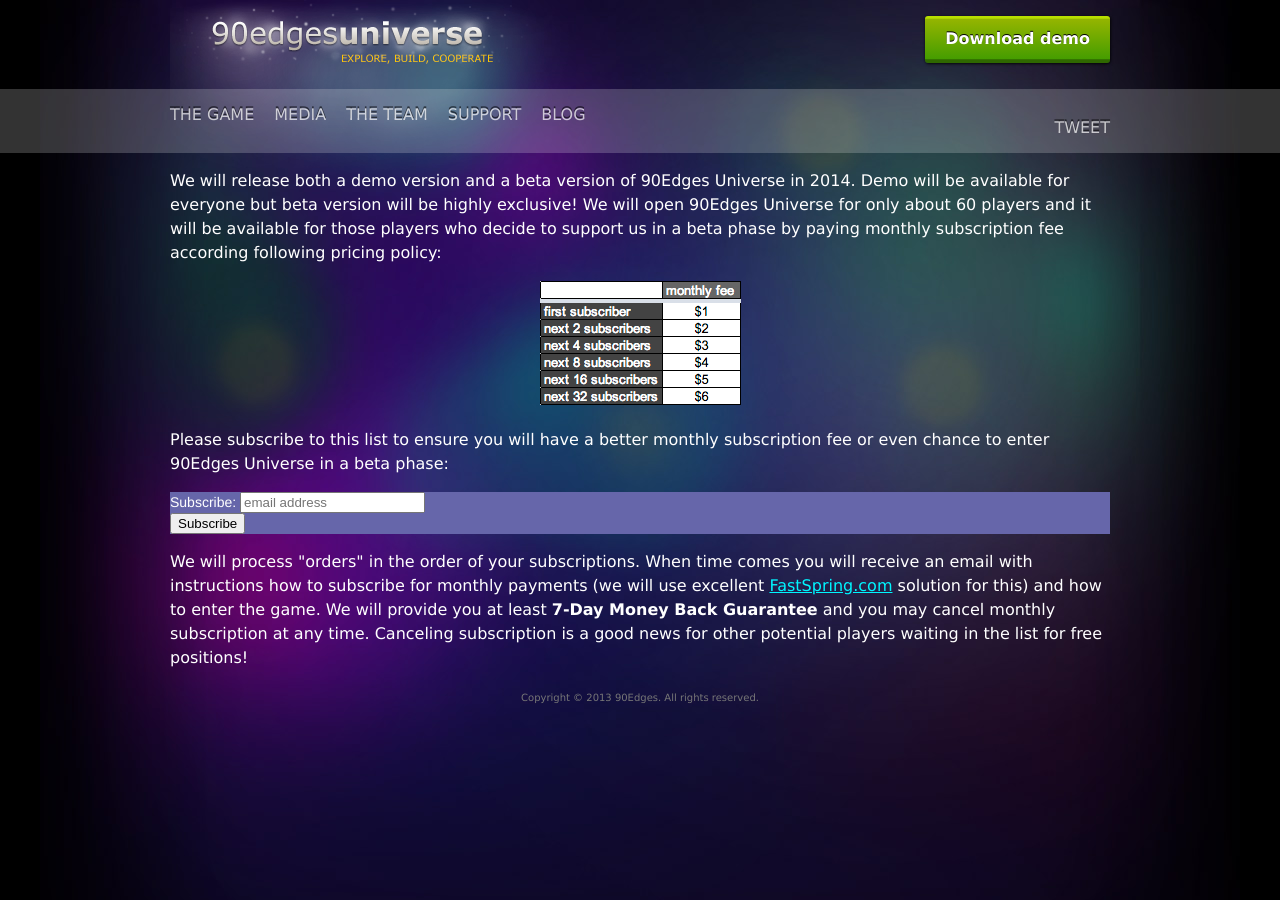
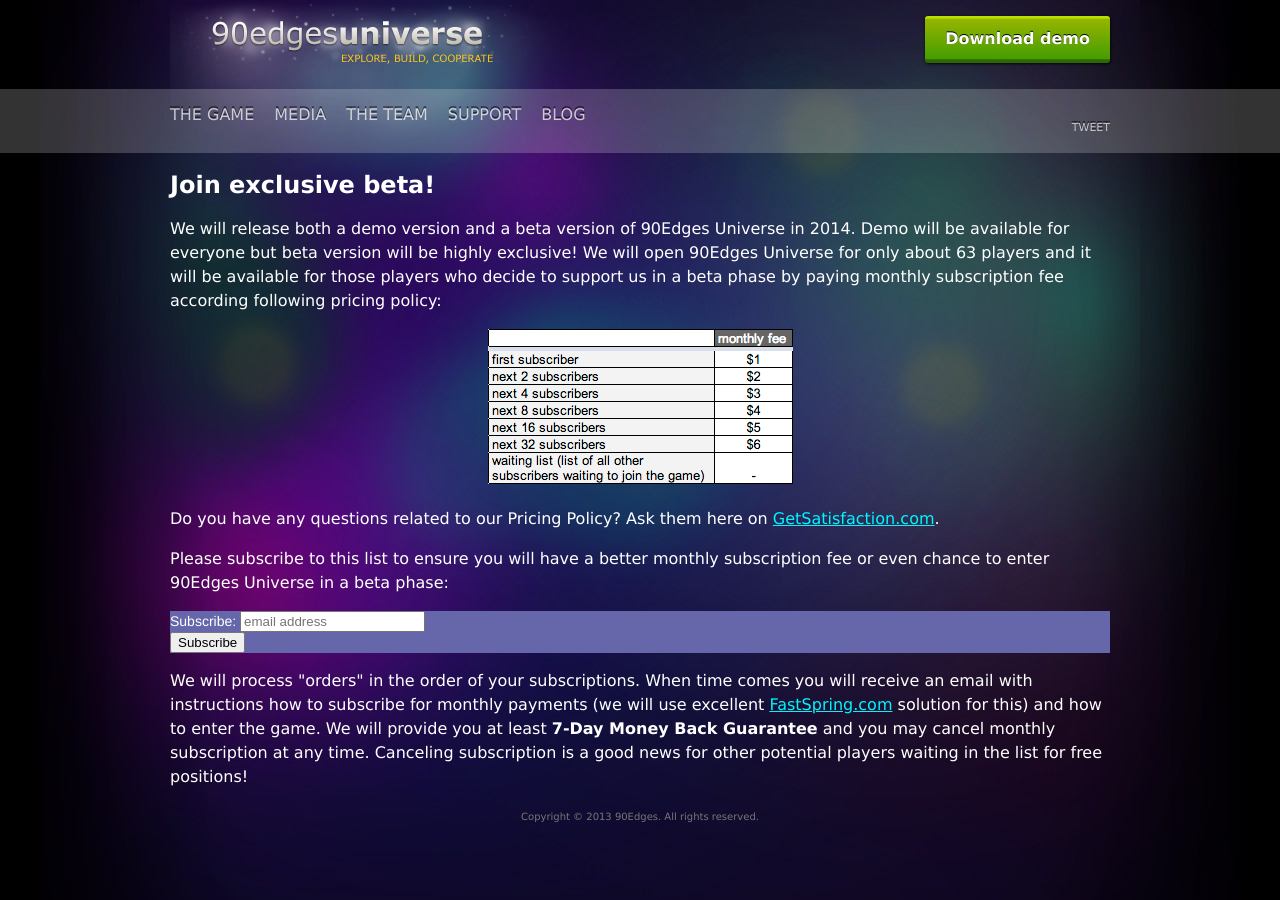
Before and after one commit to 90edges/90edges-web, a Jekyll site: the page built from universe/joinbeta/index.html, in a window 1280 px wide. Built offline with Jekyll 4.4.1, drawn with Linux system fonts in a browser that asks for light colours; comment, search, counter and statistics services are not loaded.

Commit message:
90EU: Improve JoinBeta page

```diff
--- a/_layouts/universe.html
+++ b/_layouts/universe.html
@@ -63,7 +63,7 @@
             </ul>
             <div class="right">
 	            <div class="fb-like left" data-href="http://www.90edges.com/universe/" data-width="200" data-layout="button_count" data-show-faces="false" data-send="false"></div>
-                <a href="https://twitter.com/share" class="left twitter-share-button">Tweet</a>
+                <small><a href="https://twitter.com/share" class="left twitter-share-button">Tweet</a></small>
 				<script>!function(d,s,id){var js,fjs=d.getElementsByTagName(s)[0],p=/^http:/.test(d.location)?'http':'https';if(!d.getElementById(id)){js=d.createElement(s);js.id=id;js.src=p+'://platform.twitter.com/widgets.js';fjs.parentNode.insertBefore(js,fjs);}}(document, 'script', 'twitter-wjs');</script>
             </div>
             <div class="clear"></div>
--- a/universe/joinbeta/index.html
+++ b/universe/joinbeta/index.html
@@ -1,17 +1,20 @@
 ---
 layout: universe
-title: 90Edges Universe - Join beta!
+title: 90Edges Universe - Join exclusive beta!
 preorderbutton: false
 fblikebutton: false
 menuitem: none
 ---
     <div>
         <div class="main">
+            <h2>Join exclusive beta!</h2>
             <p>
-                We will release both a demo version and a beta version of 90Edges Universe in 2014. Demo will be available for everyone but beta version will be highly exclusive! We will open 90Edges Universe for only about 60 players and it will be available for those players who decide to support us in a beta phase by paying monthly subscription fee according following pricing policy:
+                We will release both a demo version and a beta version of 90Edges Universe in 2014. Demo will be available for everyone but beta version will be highly exclusive! We will open 90Edges Universe for only about 63 players and it will be available for those players who decide to support us in a beta phase by paying monthly subscription fee according following pricing policy:
             </p>
             <p>
                 <center><img alt="90Edges Universe Beta Pricing Policy Table" src="http://www.90Edges.com/universe/img/90EdgesUniverseBetaPricing.png" /></center>
+            </p>
+            <p>Do you have any questions related to our Pricing Policy? Ask them here on <a href="http://getsatisfaction.com/90edges/">GetSatisfaction.com</a>.
             </p>
             <p>
                 Please subscribe to this list to ensure you will have a better monthly subscription fee or even chance to enter 90Edges Universe in a beta phase:
```
Also changed, not shown: universe/img/90EdgesUniverseBetaPricing.png.
